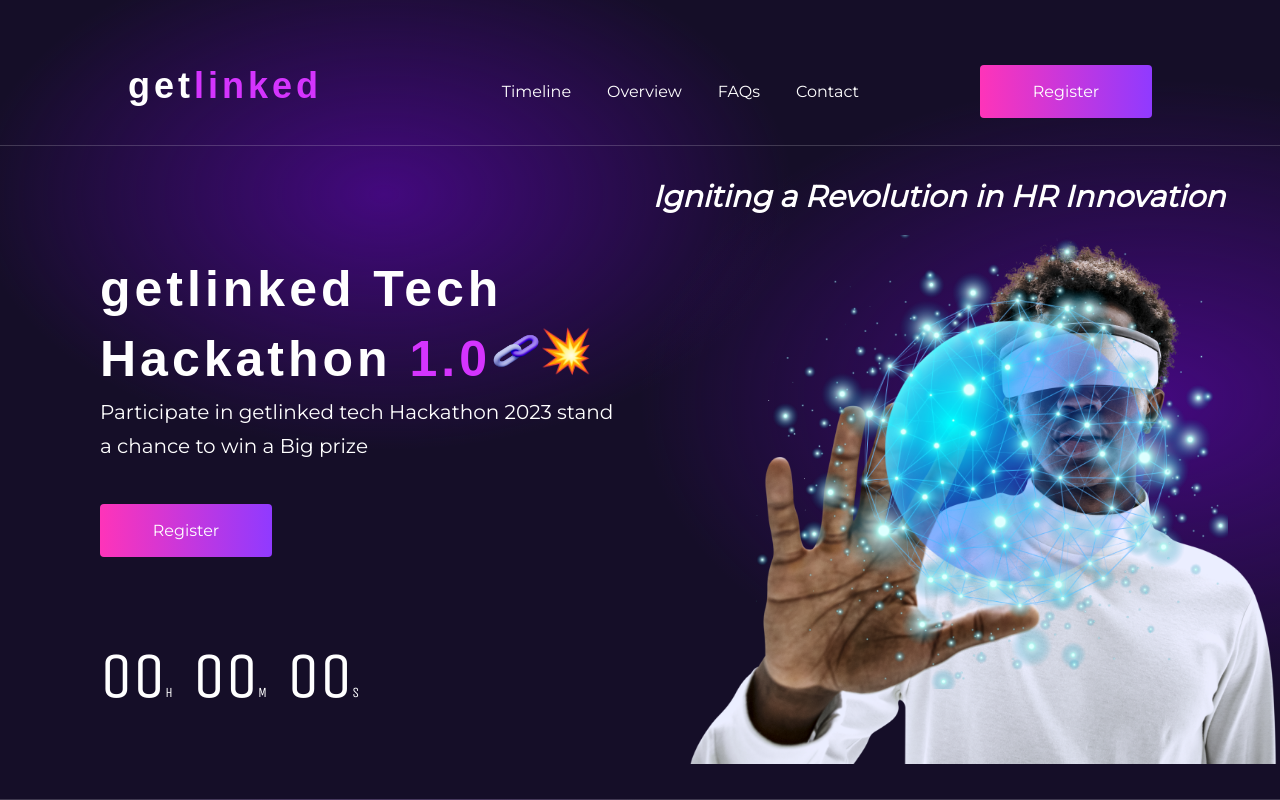
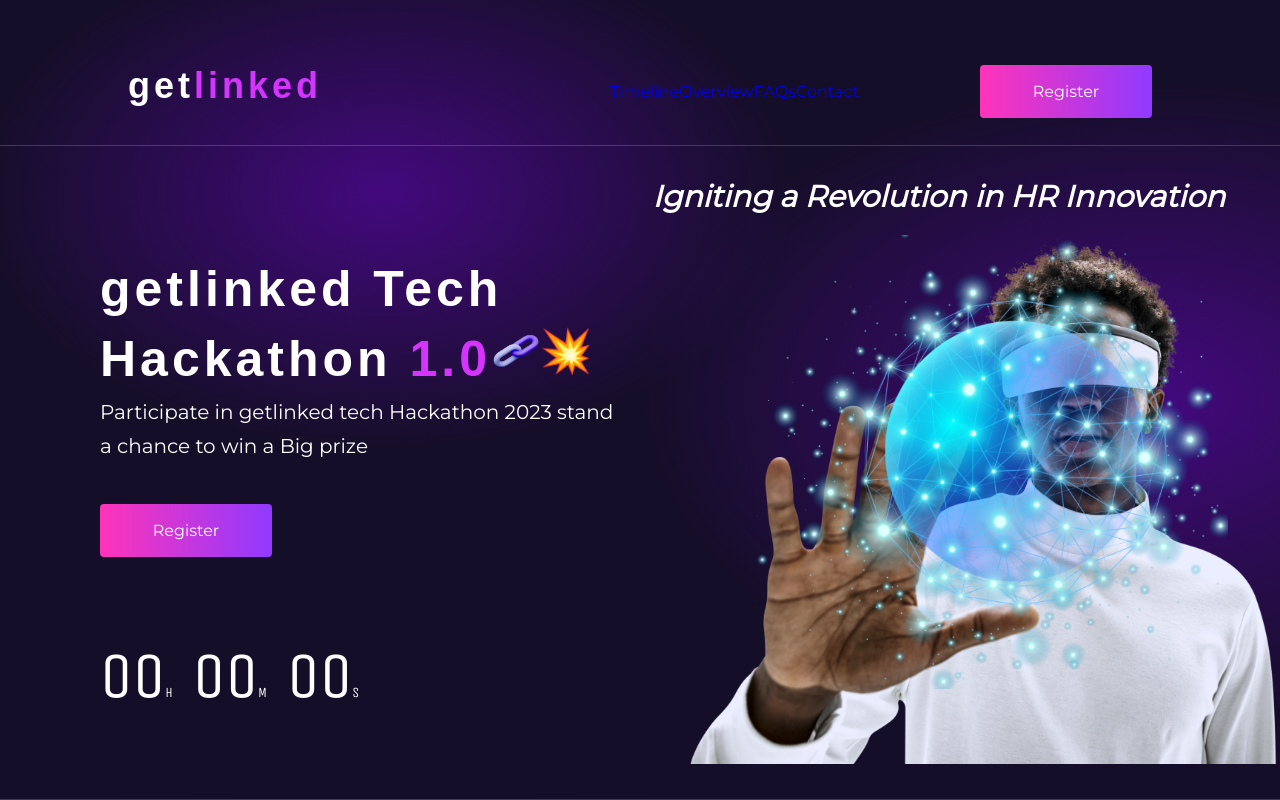
Before and after one commit to Adelabuadeleke/getlinked, a React (Vite) app: page / in a window 1280 px wide. Shown: the top 800 px of the page. Built offline with nearby package versions, Linux system fonts and the light colour scheme; a web font is replaced by a local one.

Commit message:
updated links

```diff
--- a/src/components/Nav.jsx
+++ b/src/components/Nav.jsx
@@ -1,5 +1,8 @@
 import React, {useEffect} from 'react';
 import '../styles/nav.css'
+import { NavHashLink } from 'react-router-hash-link';
+import { NavLink } from 'react-router-dom';
+
 
 function Nav() {
    useEffect(()=>{
@@ -31,10 +34,10 @@ function Nav() {
         </div>
         <div className="nav_second">
           <ul>
-            <li>Timeline</li>
-            <li>Overview</li>
-            <li>FAQs</li>
-            <li>Contact</li>
+            <NavHashLink smooth to='/#timeline'>Timeline</NavHashLink>
+            <NavHashLink smooth to='/#overview'>Overview</NavHashLink>
+            <NavHashLink smooth to='/#faq_'>FAQs</NavHashLink>
+            <NavLink to='/contact'>Contact</NavLink>
           </ul>
 
           <button className="register">
@@ -51,10 +54,10 @@ function Nav() {
             </button>
           </div>
           <ul>
-          <a href=""><li>Timeine</li></a>
-          <a href=""><li>Overview</li></a>
-          <a href=""><li>FAQs</li></a>
-          <a href=""><li>Contact</li></a>
+           <NavHashLink smooth to='/#timeline'>Timeline</NavHashLink>
+          <NavHashLink smooth to='/#overview'>Overview</NavHashLink>
+          <NavHashLink smooth to='/#faq_'>FAQs</NavHashLink>
+          <NavLink to='/contact'>Contact</NavLink>
           </ul>
 
           <button className="register">
```
